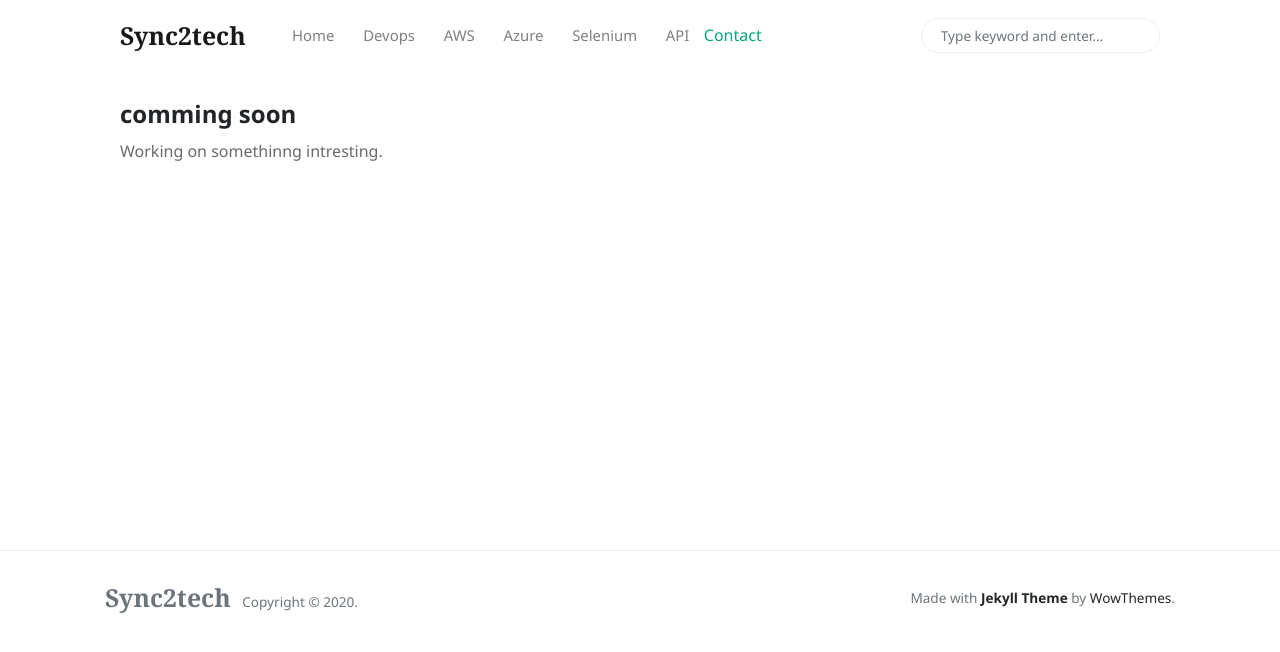
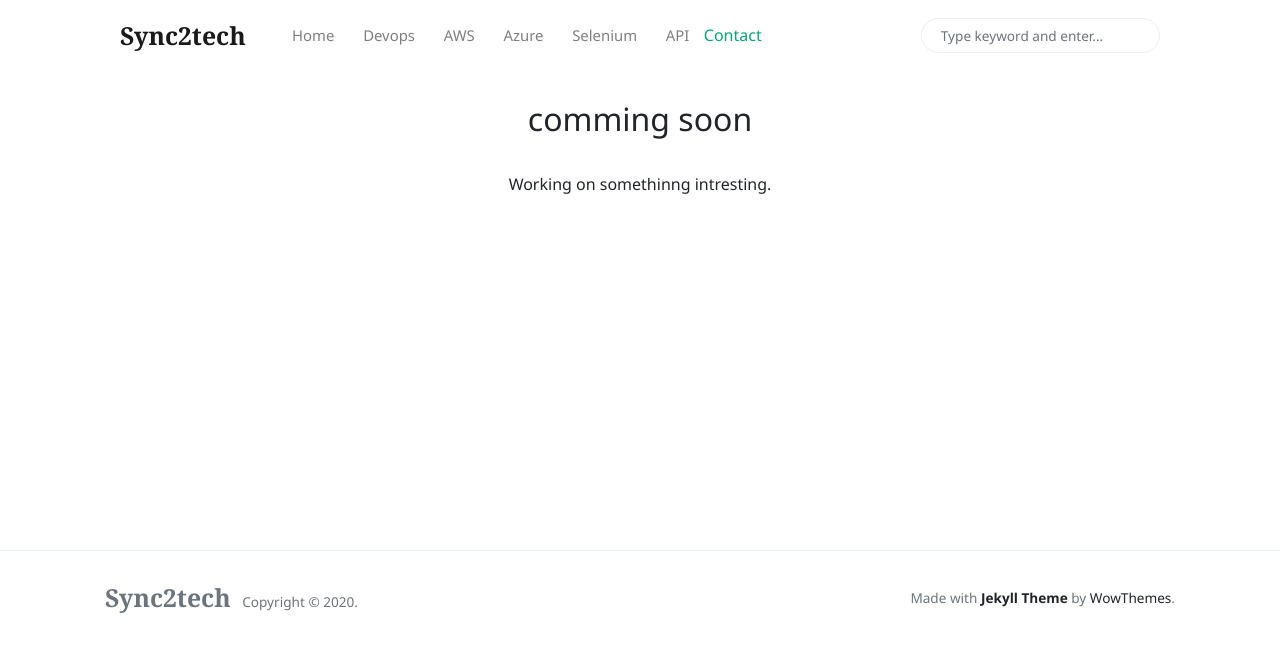
Before and after one commit to mohan-balakrishnan/sync2techold, a Jekyll site: the page built from index.html, in a window 1280 px wide. Shown: the top 652 px of the page. Built offline with Jekyll 4.4.1, drawn with Linux system fonts in a browser that asks for light colours; nearby versions of some CDN libraries; the list of posts is cut into pages by our own code.

Commit message:
Update index.html

```diff
--- a/index.html
+++ b/index.html
@@ -13,9 +13,10 @@ description: "Sync2tech - Tech blog aggregator for AWS, DevOps, Selenium, Rest A
 
 
 
-
-    <h2 class="h4 font-weight-bold">comming soon</h2>
-    <p class="excerpt"> Working on somethinng intresting.</p>
+<center>
+    <h2>comming soon</h2><br>
+    <p> Working on somethinng intresting.</p>
+</center>
 
 
 
```
